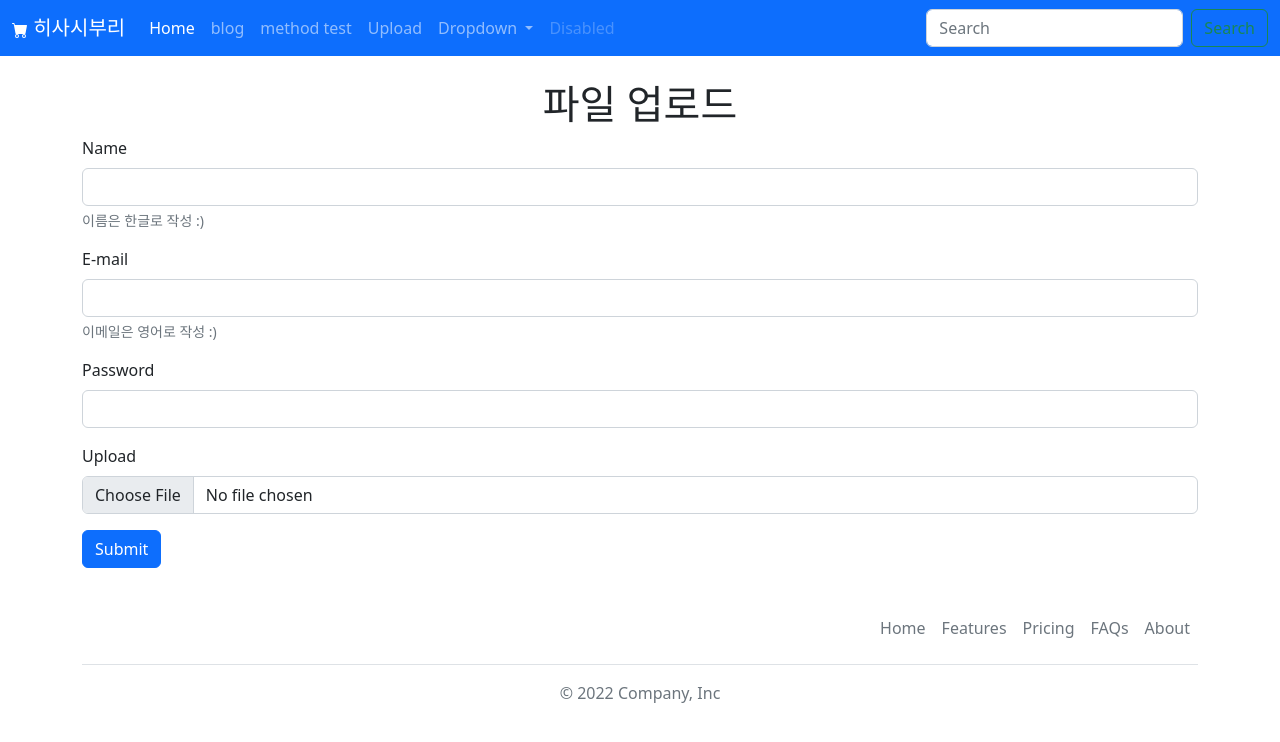
After one commit to sandsot/web01, a Flask app: page /fileupload in a window 1280 px wide. The commit adds this page. Shown: the top 742 px of the page. Run offline with Flask 2, Linux system fonts and the light colour scheme.

Commit message:
20221020 오후

```diff
--- a/app.py
+++ b/app.py
@@ -1,4 +1,7 @@
-from flask import Flask, render_template
+#from urllib import request
+from requests import request
+from flask import Flask, render_template, request, redirect
+import os
 
 app = Flask(__name__)
 
@@ -9,5 +12,38 @@ def index():
 @app.route('/blog')
 def blog():
     return render_template('blog.html')
+
+@app.route('/test/<username>')
+def test(username):
+    print(username)
+    return render_template('test_result.html',name=username)
+
+@app.route('/methodin')
+def methodin():
+    return render_template('inputform.html')
+
+
+@app.route('/methodout',methods=['GET','POST'])
+def methodout():
+    if request.method == 'POST':
+        print('POST')
+        data = request.form
+    else :
+        print('GET')
+        data = request.args
+    return render_template('method.html',data1=data,data2=request.method)
+
+@app.route('/fileupload',methods=['GET','POST'])
+def fileupload():
+    if request.method == 'GET':
+        return render_template('fileinput.html')
+    else:
+        f = request.files['formFile']
+        path = os.path.dirname(__file__) + '/upload/'+f.filename
+        print(path)
+        f.save(path)
+        print('저장성공 :)')
+        return redirect('/')
+
 if __name__ =='__main__':
     app.run(debug=True,port=80)
--- /dev/null
+++ b/templates/fileinput.html
@@ -0,0 +1,29 @@
+{%extends "base.html"%}
+{%block title%}data input page!{%endblock%}
+{%block content%}
+<br>
+<h1 class="text-center"> 파일 업로드 </h1>
+<div class="container">
+<form action="/fileupload" method="post" enctype="multipart/form-data">
+    <div class="mb-3">
+      <label for="name" class="form-label">Name</label>
+      <input type="text" class="form-control" id="name" name='name' aria-describedby="nameHelp">
+      <div id="nameHelp" class="form-text">이름은 한글로 작성 :)</div>
+    </div>
+    <div class="mb-3">
+      <label for="email" class="form-label">E-mail</label>
+      <input type="email" class="form-control" id="email" name='email' aria-describedby="emailHelp">
+      <div id="emailHelp" class="form-text">이메일은 영어로 작성 :)</div>
+    </div>
+    <div class="mb-3">
+      <label for="pass" class="form-label">Password</label>
+      <input type="password" class="form-control" id="pass" name="'pass">
+    </div>
+    <div class="mb-3">
+      <label for="formFile" class="form-label">Upload</label>
+      <input class="form-control" type="file" id="formFile" name="formFile">
+    </div>
+    <button type="submit" class="btn btn-primary">Submit</button>
+</form>
+</div>
+{%endblock%}
--- a/templates/menu.html
+++ b/templates/menu.html
@@ -16,6 +16,12 @@
           </li>
           <li class="nav-item">
             <a class="nav-link" href="/blog">blog</a>
+          </li>
+          <li class="nav-item">
+            <a class="nav-link" href="/methodin">method test</a>
+          </li>
+          <li class="nav-item">
+            <a class="nav-link" href="/fileupload">Upload</a>
           </li>
           <li class="nav-item dropdown">
             <a class="nav-link dropdown-toggle" href="#" role="button" data-bs-toggle="dropdown" aria-expanded="false">
```
Also changed, not shown: db.py (added, +16 -0 lines), templates/inputform.html (added, +25 -0 lines), templates/method.html (added, +13 -0 lines), templates/test_result.html (added, +8 -0 lines), upload/짝루피.jpg (added).
